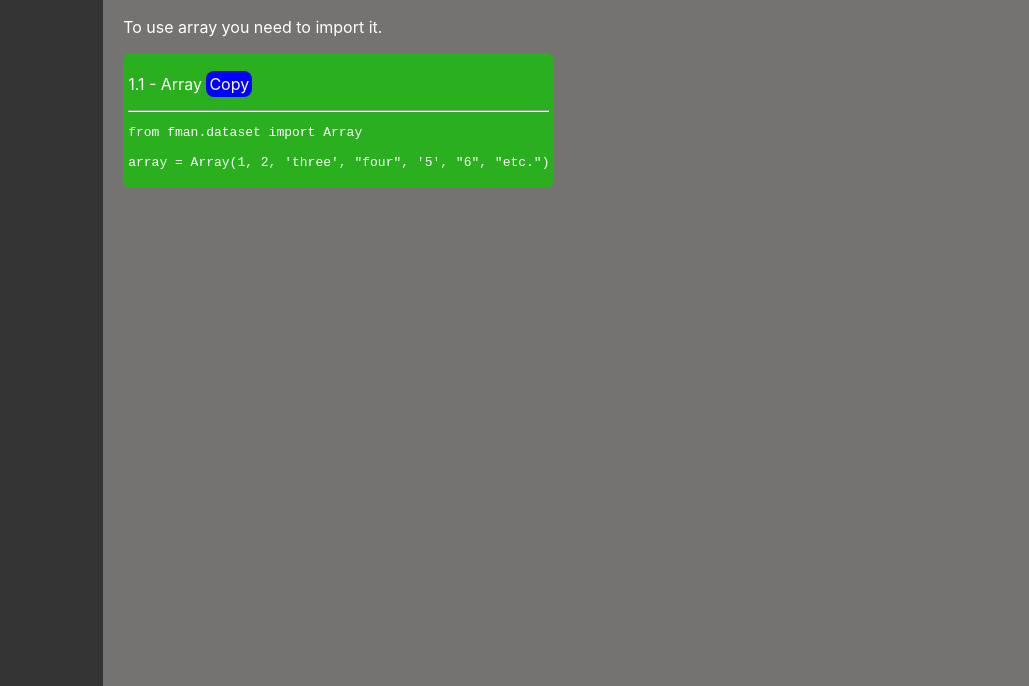
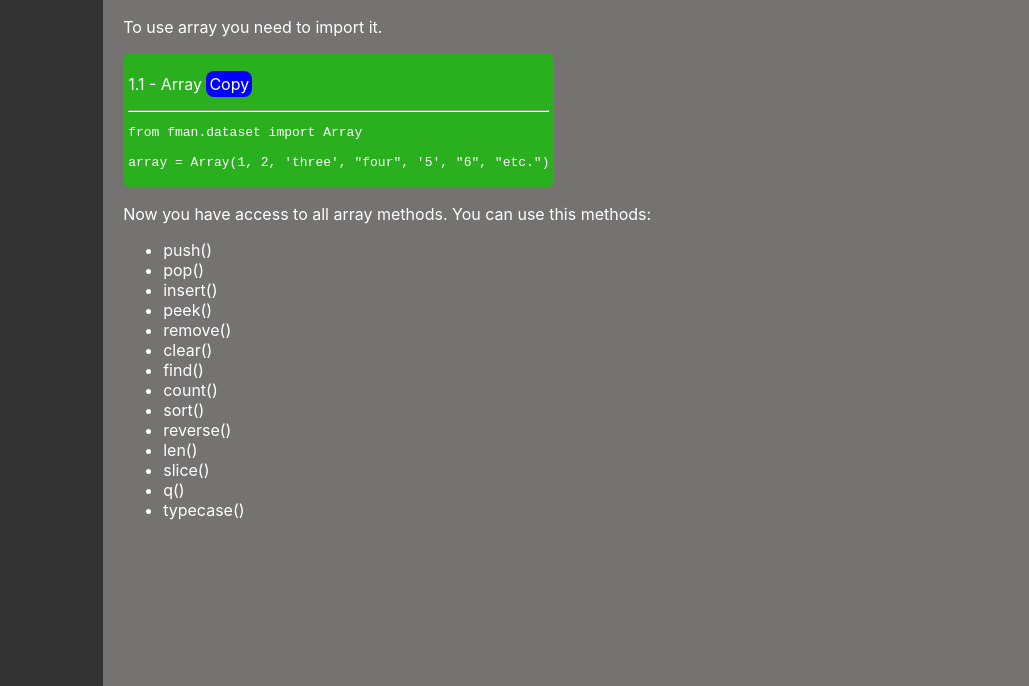
Before and after one commit to Almas-Ali/fman, a plain HTML site: page docs/index.html in a window 1280 px wide. Shown: the part 114-800 px from the top of the page, without its empty margins (0-1029 px from the left). Drawn offline with Linux system fonts and the light colour scheme.

Commit message:
Added array methods

```diff
--- a/docs/index.html
+++ b/docs/index.html
@@ -29,7 +29,9 @@
 
         <div id="Array">
             <h2>Array - A multi-function datatype.</h2>
+
             <p>To use array you need to import it.</p>
+
             <div class="multi-code">
                 <p>1.1 - Array
                     <a href="#copy" class="copy-btn">Copy</a>
@@ -39,6 +41,24 @@ from fman.dataset import Array
 
 array = Array(1, 2, 'three', "four", '5', "6", "etc.")</pre>
             </div>
+
+            <p>Now you have access to all array methods. You can use this methods:</p>
+            <ul>
+                <li><a href="#">push()</a></li>
+                <li><a href="#">pop()</a></li>
+                <li><a href="#">insert()</a></li>
+                <li><a href="#">peek()</a></li>
+                <li><a href="#">remove()</a></li>
+                <li><a href="#">clear()</a></li>
+                <li><a href="#">find()</a></li>
+                <li><a href="#">count()</a></li>
+                <li><a href="#">sort()</a></li>
+                <li><a href="#">reverse()</a></li>
+                <li><a href="#">len()</a></li>
+                <li><a href="#">slice()</a></li>
+                <li><a href="#">q()</a></li>
+                <li><a href="#">typecase()</a></li>
+            </ul>
         </div>
 
     </div>
--- a/docs/src/style.css
+++ b/docs/src/style.css
@@ -23,6 +23,7 @@ body {
 
 a {
     text-decoration: none;
+    color: #fff;
 }
 
 .main-menu a {
```
